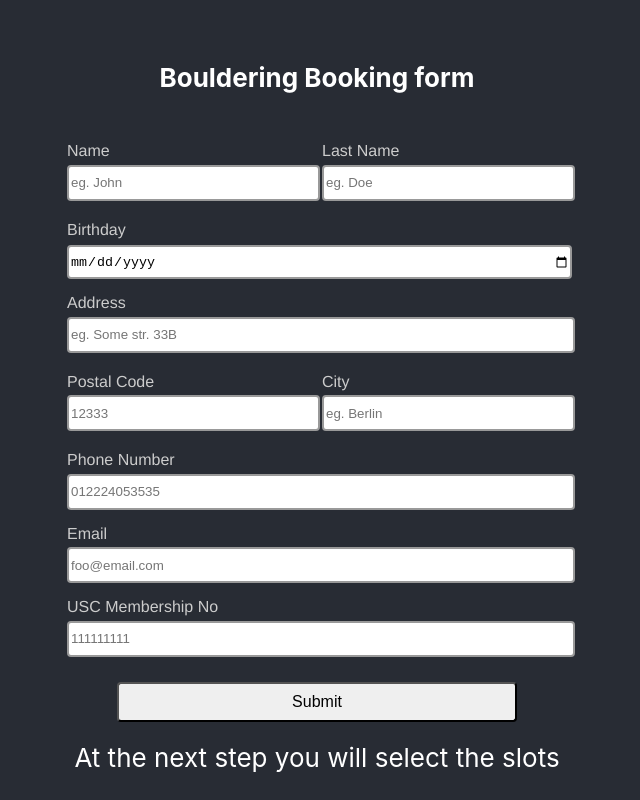
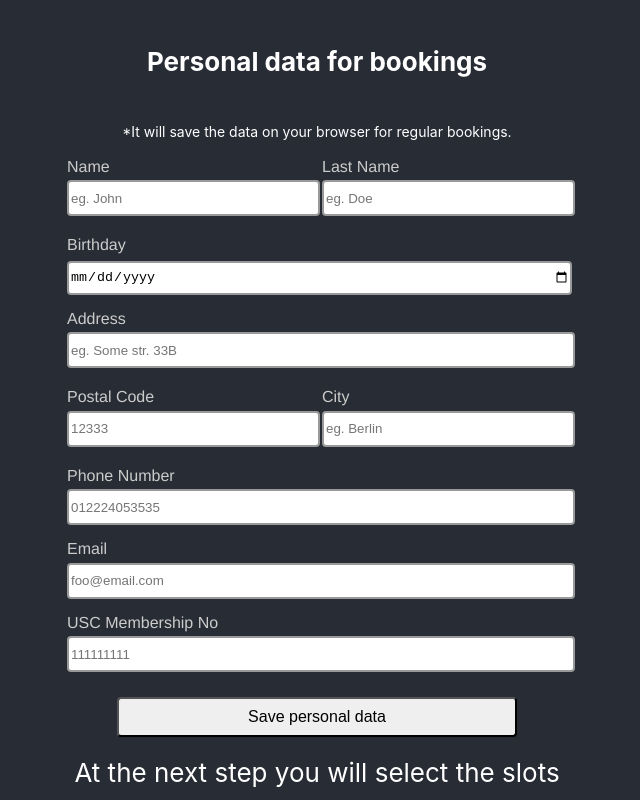
Before and after one commit to juanibiapina/scheduler, a React (Create React App) app: page / in a window 1280 px wide. Shown: the whole page, without its empty margins (323-963 px from the left). Built offline with nearby package versions, Linux system fonts and the light colour scheme.

Commit message:
feat: better form description + disclaimer

```diff
--- a/src/UserDataForm.js
+++ b/src/UserDataForm.js
@@ -12,6 +12,10 @@ const StyledForm = styled.form`
 
   width: 90%;
 `;
+
+const Disclaimer = styled.small`
+  font-size: 14px;
+`
 
 class UserDataForm extends React.Component {
   constructor(props) {
@@ -57,7 +61,8 @@ class UserDataForm extends React.Component {
   render() {
     return (
       <StyledForm onSubmit={this.handleSubmit}>
-        <h4>Bouldering Booking form</h4>
+        <h4>Personal data for bookings</h4>
+        <Disclaimer>*It will save the data on your browser for regular bookings.</Disclaimer>
         <SideBySide>
           <Input
             description="Name"
@@ -138,7 +143,7 @@ class UserDataForm extends React.Component {
           value={this.state.user.usc_number}
           onChange={this.handleInputChange}
         />
-        <SubmitButton type="submit" value="Submit" />
+        <SubmitButton type="submit" value="Save personal data" />
         <div>
           <span>At the next step you will select the slots</span>
         </div>
```
